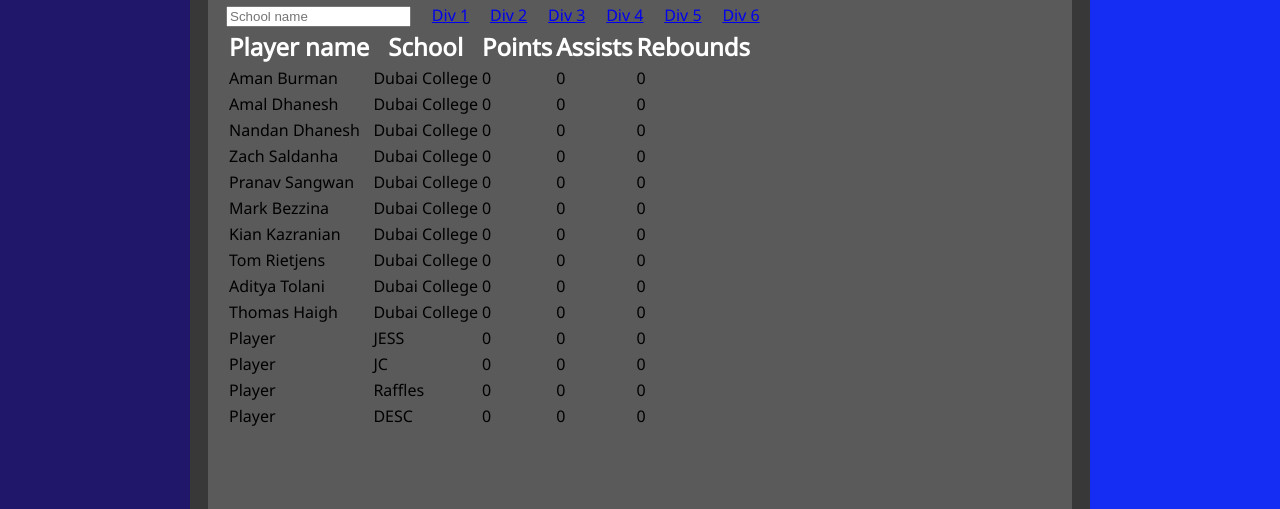
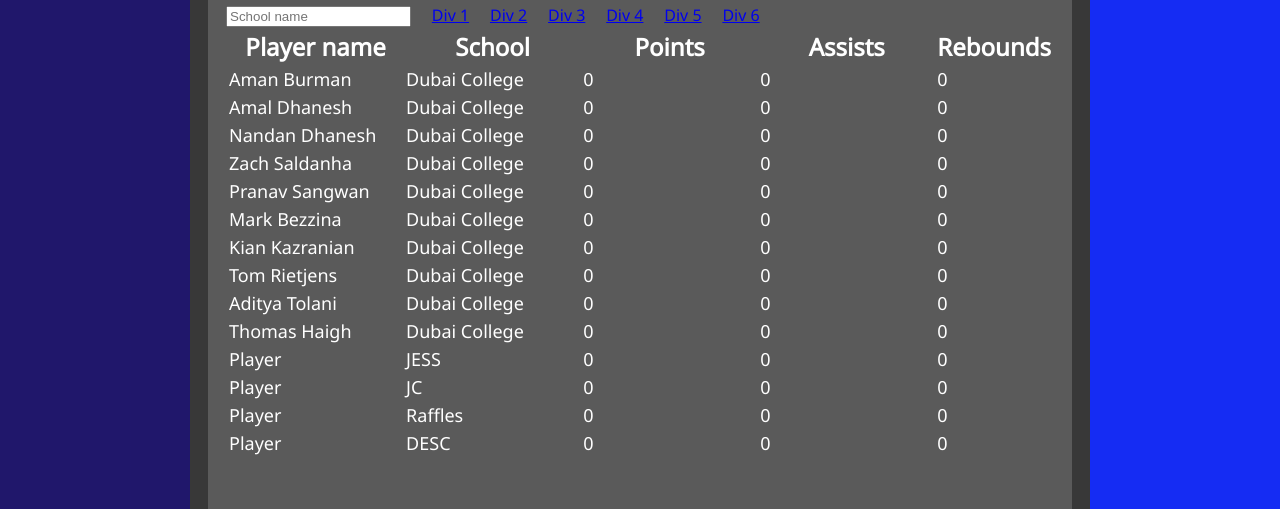
Before and after one commit to JoshGus/DAVS_Website, a plain HTML site: page Div2.html in a window 1280 px wide. Shown: the part 291-800 px from the top of the page. Drawn offline with nearby package versions, Linux system fonts and the light colour scheme.

Commit message:
changed font color of table

```diff
--- a/stylePlayers.css
+++ b/stylePlayers.css
@@ -302,6 +302,10 @@ footer{
   border-radius: 10px;
 }
 
+tr{
+  width: 100%;
+}
+
 .container_box{
   position: relative;
   align-items: center;
@@ -350,6 +354,17 @@ footer{
 th{
   color: white;
   font-size: 24px;
+  width: 21.5%;
+}
+
+td{
+  color: white;
+  font-size: 18px;
+  width: 21%;
+}
+
+thead{
+  width:100%;
 }
 
 
```
Also changed, not shown: players.html (+1 -0 lines).
